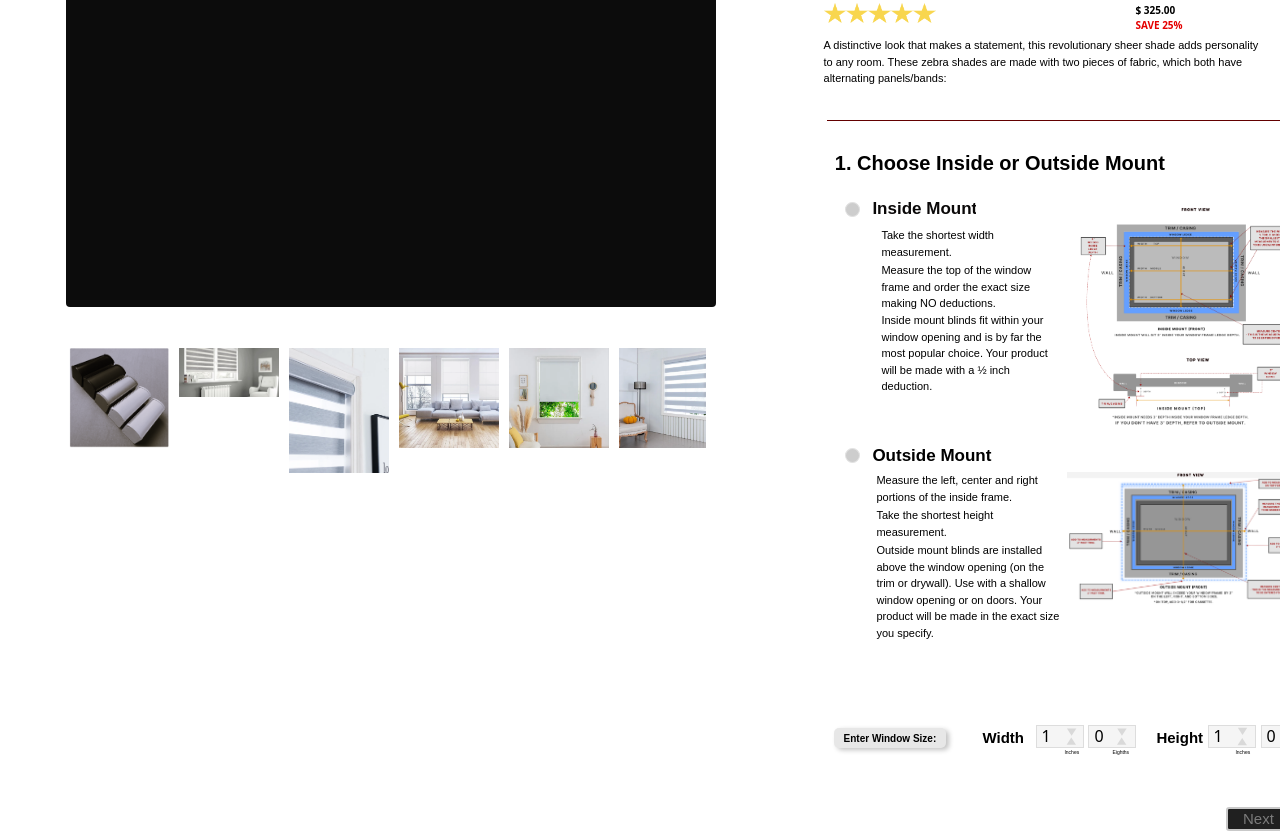
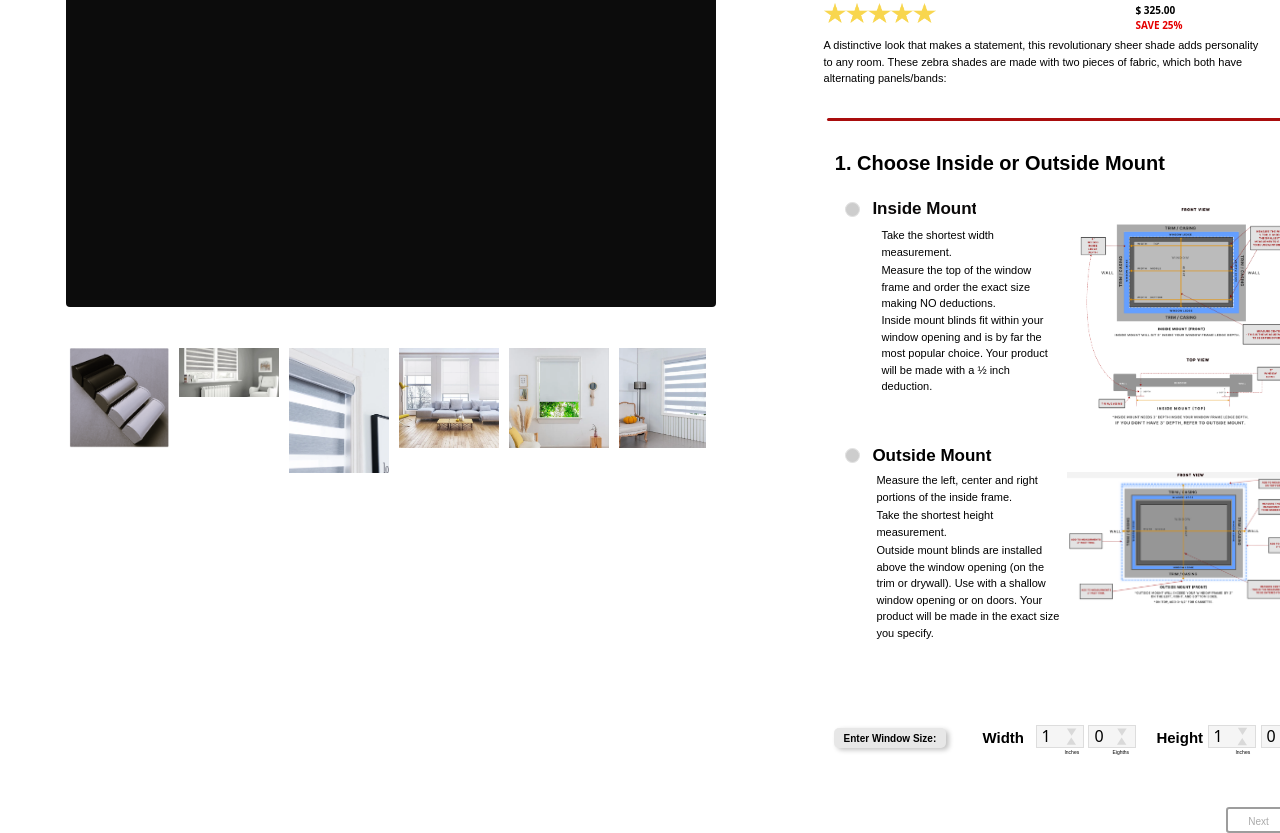
Before and after one commit to deodagee/economyblindsandshades, a Next.js app: page /components/pages/zebrablinds in a window 1280 px wide. Shown: the part 228-1061 px from the top of the page. Built offline with nearby package versions, Linux system fonts and the light colour scheme; grey boxes are pictures that could not be loaded.

Commit message:
Add files via upload

```diff
--- a/styles/components/pages/zebrablinds.module.css
+++ b/styles/components/pages/zebrablinds.module.css
@@ -247,6 +247,12 @@ transition: 0.3s;
   position: absolute;
   left: 836.87px;
   top: 31.16px;
+}
+
+
+.select_mount_group {
+  display: flex;
+
 }
 
 .choose_inside_or_outside_mount {
@@ -821,6 +827,40 @@ transition: 0.3s;
   height: 12.16px;
 }
 
+
+.next_button1 {
+  color: #aaaaaa;
+  text-align: left;
+  font-family: "Inter-Regular", sans-serif;
+  font-size: 10px;
+  font-weight: 400;
+  display: flex;
+  align-items: center;
+  justify-content: center;
+  padding: 10px;
+  padding-top: 12px;
+  padding-left: 30px;
+  padding-right: 30px;
+  border-radius: 0.2rem;
+  border-width: 2px;
+  border-color: rgb(157, 157, 157);
+  position: absolute;
+  left: 1150px;
+  top: 755px;
+  width: 32.1px;
+  height: 12.16px;
+}
+
+
+.next_button1:hover , .next_button2:hover, .next_button3:hover, .next_button3:hover, .next_button4:hover {
+  border-radius: 0.2rem;
+  border-width: 2px;
+  border-color: rgb(209, 209, 209);
+color: rgb(133, 133, 133);
+}
+
+
+
 .missed_steps_error {
   color: red;
   font-size: 15px;
@@ -831,86 +871,93 @@ transition: 0.3s;
 }
 
 
-.next_button1 {
-  color: #7b7b7b;
+.top_divider_line {
+  background: #a90d0d;
+  border-radius: 0.24rem;
+  width: 480.63px;
+  height: 2.94px;
+  position: absolute;
+  left: 750.43px;
+  top: 149px;
+  transform-origin: 0 0;
+  transform: rotate(0deg) scale(1, -1);
+}
+
+
+.rectangle_8 {
+  background: #d4d4d4;
+  width: 480.63px;
+  height: 0.94px;
+  position: absolute;
+  left: 747.67px;
+  top: 900.92px;
+  transform-origin: 0 0;
+  transform: rotate(0deg) scale(1, -1);
+}
+
+
+.selected_head_rail_color{
+  transform: scale(1.0.5);
+  border-width: 3px;
+  border-color: black;
+}
+
+.selected_bottom_rail_color{
+  transform: scale(1.0.5);
+  border-width: 3px;
+  border-color: black;
+}
+
+.next_button2 {
+  color: #c6c6c6;
   text-align: left;
   font-family: "Inter-Regular", sans-serif;
-  font-size: 15px;
+  font-size: 10px;
   font-weight: 400;
-  background-color: rgb(32, 32, 32);
   display: flex;
   align-items: center;
   justify-content: center;
   padding: 10px;
+  padding-top: 12px;
   padding-left: 30px;
   padding-right: 30px;
   border-radius: 0.2rem;
   border-width: 2px;
   border-color: rgb(201, 201, 201);
   position: absolute;
+
   left: 1150px;
-  top: 755px;
+  top: 950px;
   width: 32.1px;
   height: 12.16px;
 }
 
-.top_divider_line {
-  background: #630000;
-  width: 478px;
-  height: 1px;
-  position: absolute;
-  left: 750.43px;
-  top: 149px;
-  transform-origin: 0 0;
-  transform: rotate(0deg) scale(1, -1);
-}
-
-
-.rectangle_8 {
-  background: #d4d4d4;
-  width: 480.63px;
-  height: 0.94px;
-  position: absolute;
-  left: 747.67px;
-  top: 900.92px;
-  transform-origin: 0 0;
-  transform: rotate(0deg) scale(1, -1);
-}
-
-
-.selected_head_rail_color{
-  transform: scale(1.0.5);
-  border-width: 3px;
-  border-color: black;
-}
-
-.selected_bottom_rail_color{
-  transform: scale(1.0.5);
-  border-width: 3px;
-  border-color: black;
-}
-
-.next_button2 {
-  color: #7b7b7b;
+
+
+.next_button3 {
+  color: #c6c6c6;
   text-align: left;
   font-family: "Inter-Regular", sans-serif;
-  font-size: 15px;
+  font-size: 10px;
   font-weight: 400;
-  background-color: rgb(32, 32, 32);
   display: flex;
   align-items: center;
   justify-content: center;
   padding: 10px;
+  padding-top: 12px;
   padding-left: 30px;
   padding-right: 30px;
   border-radius: 0.2rem;
   border-width: 2px;
   border-color: rgb(201, 201, 201);
   position: absolute;
+
   left: 1150px;
-  top: 950px;
+  top: 1698px;
   width: 32.1px;
   height: 12.16px;
+  transition: 0.3s;
+
 }
 
 
@@ -920,12 +967,13 @@ transition: 0.3s;
 }
 
 .select_lift_type_seperator_line {
-  background: #d4d4d4;
+  background: #ce4800;
+  border-radius: 0.24rem;
   width: 480.63px;
-  height: 0.94px;
+  height: 2.94px;
   position: absolute;
   left: 750.5px;
-  top: 1362.19px;
+  top: 1375px;
   transform-origin: 0 0;
   transform: rotate(0deg) scale(1, -1);
 }
@@ -1143,64 +1191,6 @@ transition: 0.3s;
 
 
 
-.next_button3 {
-  color: #7b7b7b;
-  text-align: left;
-  font-family: "Inter-Regular", sans-serif;
-  font-size: 15px;
-  font-weight: 400;
-  background-color: rgb(32, 32, 32);
-  display: flex;
-  align-items: center;
-  justify-content: center;
-  padding: 10px;
-  padding-left: 30px;
-  padding-right: 30px;
-  border-radius: 0.2rem;
-  border-width: 2px;
-  border-color: rgb(201, 201, 201);
-  position: absolute;
-  left: 1150px;
-  top: 1698px;
-  width: 32.1px;
-  height: 12.16px;
-  transition: 0.3s;
-
-}
-
-
-
-.next_button1:hover, .next_button2:hover, .next_button3:hover,
-.next_button4:hover{
-  background-color: rgb(214, 214, 214);
-  transition: 0.3s;
-  cursor: pointer;
-}
-
-
-.next_button4 {
-  color: #7b7b7b;
-  text-align: left;
-  font-family: "Inter-Regular", sans-serif;
-  font-size: 15px;
-  font-weight: 400;
-  background-color: rgb(32, 32, 32);
-  display: flex;
-  align-items: center;
-  justify-content: center;
-  padding: 10px;
-  padding-left: 30px;
-  padding-right: 30px;
-  border-radius: 0.2rem;
-  border-width: 2px;
-  border-color: rgb(201, 201, 201);
-  position: absolute;
-  left: 1150px;
-  top: 2730px;
-  width: 32.1px;
-  height: 12.16px;
-  transition: 0.3s;
-}
 
 .active_wand_cordlift_motorized {
   transition: 0.3s;
@@ -1251,10 +1241,6 @@ transition: 0.3s;
 }
 
 
-.next_item:hover {
-  color: rgb(255, 255, 255);
-  transition: 0.3s;
-}
 
 .select_head_rail_group {
   position: absolute;
@@ -1263,12 +1249,13 @@ transition: 0.3s;
 
 
 .select_head_rail_seperator_line {
-  background: #d4d4d4;
+  background: #ce4800;
+  border-radius: 0.24rem;
   width: 480.63px;
-  height: 0.94px;
+  height: 2.94px;
   position: absolute;
   left: 750.5px;
-  top: 1722.42px;
+  top: 1730px;
   transform-origin: 0 0;
   transform: rotate(0deg) scale(1, -1);
 }
@@ -1800,6 +1787,33 @@ transition: 0.3s;
   height: 12px;
 }
 
+
+.next_button4 {
+  color: #c6c6c6;
+  text-align: left;
+  font-family: "Inter-Regular", sans-serif;
+  font-size: 12px;
+  font-weight: 400;
+  display: flex;
+  align-items: center;
+  justify-content: center;
+  padding: 10px;
+  padding-top: 12px;
+  padding-left: 30px;
+  padding-right: 30px;
+  border-radius: 0.2rem;
+  border-width: 2px;
+  border-color: rgb(201, 201, 201);
+  position: absolute;
+white-space: nowrap;
+  left: 1150px;
+  top: 2730px;
+  width: 32.1px;
+  height: 12.16px;
+  transition: 0.3s;
+}
+
+
 .quantity_and_add_to_cart_group {
   display: flex;
   position: absolute;
@@ -2504,9 +2518,6 @@ transition: 0.3s;
   height: 10px;
 }
 
-.add_to_cart:hover{
-
-}
 
 .paymenticon {
   width: auto;
```
